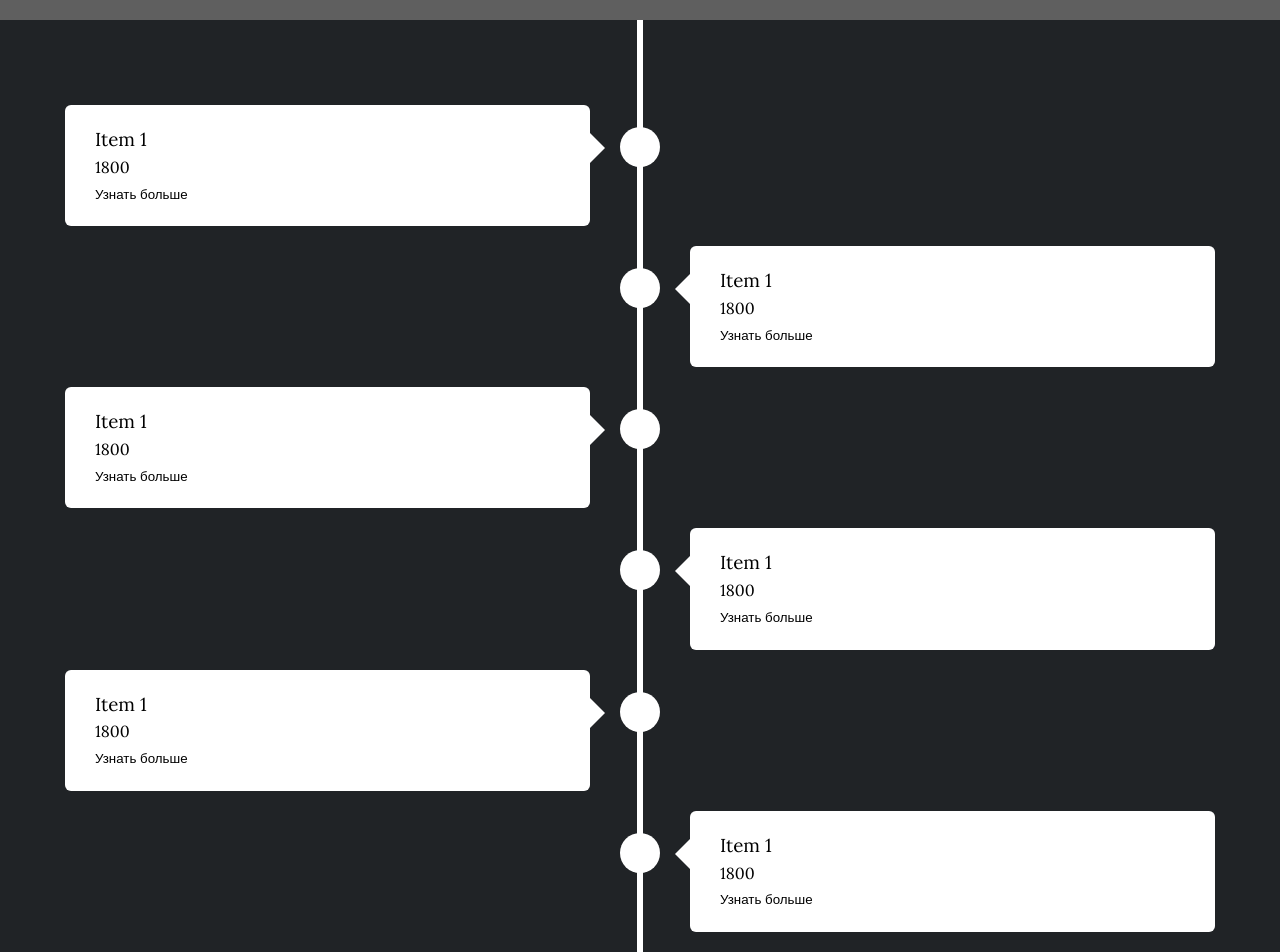
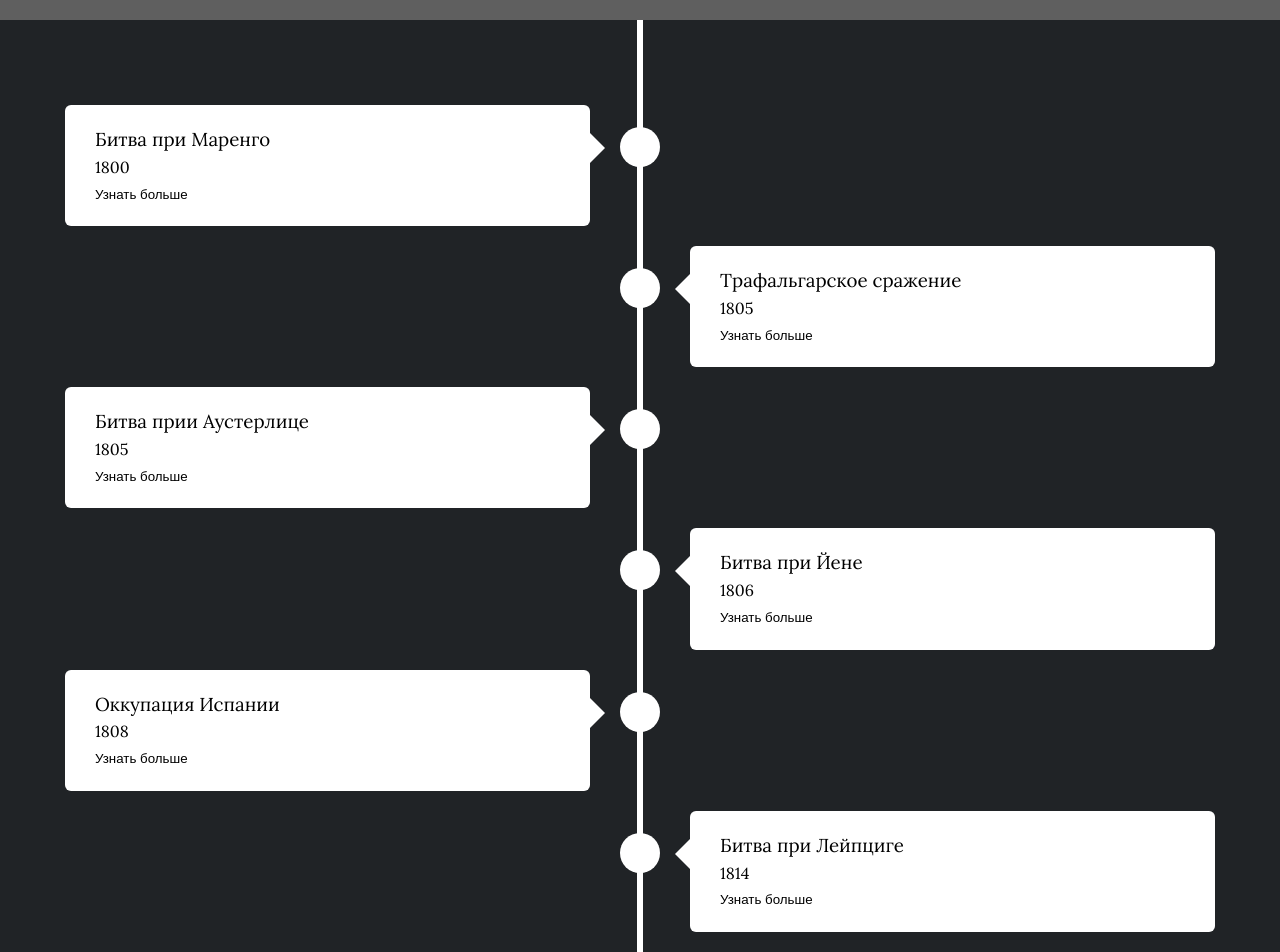
Before and after one commit to IlyaAlikin/Napoleon, a Vue app: page /timeline in a window 1280 px wide. Shown: the part 780-1732 px from the top of the page. Built offline with nearby package versions, Linux system fonts and the light colour scheme; grey boxes are pictures that could not be loaded.

Commit message:
added text and stylized modal

```diff
--- a/src/assets/main.css
+++ b/src/assets/main.css
@@ -135,6 +135,15 @@ html {
   gap: 15px;
 }
 
+.swiper-pagination {
+  position: relative !important;
+}
+
+.swiper-pagination-bullet {
+  text-align: center;
+  background: var(--blue-color) !important;
+}
+
 @media (max-width: 568px) {
   .full-screen__title span {
     font-size: clamp(21px, 6vw, 84px);
--- a/src/components/BaseModal.vue
+++ b/src/components/BaseModal.vue
@@ -3,23 +3,49 @@
     <div class="modal__link" @click="modalClose()"></div>
     <div class="modal__content">
       <div class="modal__close" @click="modalClose()">Закрыть</div>
-      <div class="modal__img">
-        <slot name="img"></slot>
-      </div>
       <h2 class="modal__title">
         {{ title }}
       </h2>
+      <div class="modal__wrapper">
+        <div v-if="images">
+          <swiper
+            :slides-per-view="1"
+            :space-between="10"
+            :modules="modules"
+            :pagination="{
+              clickable: true,
+            }"
+            class="modal__slider"
+          >
+            <swiper-slide v-for="image in images">
+              <img :src="image" alt="" />
+            </swiper-slide>
+          </swiper>
+        </div>
+        <p class="modal__description">
+          {{ description }}
+        </p>
+      </div>
     </div>
   </div>
 </template>
 
 <script setup>
 import { ref, getCurrentInstance, onMounted } from "vue";
+import { Swiper, SwiperSlide } from "swiper/vue";
+import { Pagination } from "swiper/modules";
+
+import "swiper/css";
+import "swiper/css/pagination";
+
+const modules = [Pagination];
 
 const modal = ref(null);
 
 const props = defineProps({
   title: String,
+  description: String,
+  images: Array,
 });
 
 onMounted(() => {
@@ -74,11 +100,30 @@ const modalClose = () => {
   text-align: center;
   font-weight: 400;
   font-size: 22px;
-  margin-bottom: 50px;
+  margin-bottom: 20px;
 }
 
 .modal__title:has(.for-applicants__modal-title) {
   margin: 20px 0px;
+}
+
+.modal__wrapper {
+  display: flex;
+  flex-direction: column;
+  gap: 20px;
+  align-items: center;
+}
+.modal__slider {
+}
+.modal__description {
+}
+
+.modal__slider {
+  max-width: 360px;
+}
+
+.modal__slider img {
+  max-width: 360px;
 }
 
 .modal__btns {
@@ -102,6 +147,14 @@ const modalClose = () => {
   -ms-user-select: none;
 }
 
+.modal__close {
+  text-align: right;
+}
+
+.modal__description {
+  font-size: 16px;
+}
+
 /* .modal__btn_yellow {
   background: var(--main-color);
 }
--- a/src/data/data.json
+++ b/src/data/data.json
@@ -2,50 +2,51 @@
   "items": [
     {
       "id": 1,
-      "name": "Item 1",
+      "name": "Битва при Маренго",
       "year": 1800,
-      "description": "Item 1 description"
+      "description": "Битва при Маренго произошла в тысяча восемьсотом году, где мой корпус столкнулся с армией австрийского генерала Меласа. На полях Маренго, узких и покрытых пылью, мы вели ожесточенный бой. Французские гренадеры сражались плечом к плечу, пока огонь не сделал их кровавыми тенями на поле битвы. Артиллерия раскатывала свои ужасающие громовые песни, разрывая ряды противника. Несмотря на численное превосходство австрийцев, наши войска блестяще использовали тактику маневра и контратаки. Под моим руководством наши отряды разрушили линию противника, вынуждая их отступить. Битва при Маренго стала вехой в истории военного искусства, подтверждением моей неоспоримой гениальности в тактике и стратегии."
     },
     {
       "id": 2,
-      "name": "Item 1",
-      "year": 1800,
-      "description": "Item 1 description"
+      "name": "Трафальгарское сражение",
+      "year": 1805,
+      "description": "Я вспоминаю Трафальгарское сражение с жалостью в сердце. Это был 1805 год, когда моя великая армия столкнулась с флотом адмирала Нельсона. Туманным утром, под голубым небом, французские и испанские корабли вступили в смертельный танец с английским флотом. Шум морского прибоя смешивался с ревом орудий, а паруса трещали под ударами ветра и ядер.Адмирал Нельсон, хитрый и опытный воин, расположил свои суда в стройную линию, умело используя ветер и огонь. Несмотря на мужество и отвагу моих моряков, численное превосходство англичан и их ловкие тактические ходы принесли им победу. Многие наши корабли были поверженыНесмотря на этот удар, великая Франция продолжила свой путь к величию. Это сражение стало напоминанием о том, что путь к победе часто тернист и требует постоянной борьбы ",
+      "images": ["/img/Crowned.jpeg", "/img/Crowned.jpeg", "/img/Crowned.jpeg"]
     },
     {
       "id": 3,
-      "name": "Item 1",
-      "year": 1800,
+      "name": "Битва прии Аустерлице",
+      "year": 1805,
       "description": "Item 1 description"
     },
     {
       "id": 4,
-      "name": "Item 1",
-      "year": 1800,
+      "name": "Битва при Йене",
+      "year": 1806,
       "description": "Item 1 description"
     },
     {
       "id": 5,
-      "name": "Item 1",
-      "year": 1800,
+      "name": "Оккупация Испании",
+      "year": 1808,
       "description": "Item 1 description"
     },
     {
       "id": 6,
-      "name": "Item 1",
-      "year": 1800,
+      "name": "Битва при Лейпциге",
+      "year": 1814,
       "description": "Item 1 description"
     },
     {
       "id": 7,
-      "name": "Item 1",
-      "year": 1800,
+      "name": "Бородинское сражение",
+      "year": 1812,
       "description": "Item 1 description"
     },
     {
       "id": 8,
-      "name": "Item 1",
-      "year": 1800,
+      "name": "Битва при Ватерлоо",
+      "year": 1815,
       "description": "Item 1 description"
     },
     {
--- a/src/pages/Timeline.vue
+++ b/src/pages/Timeline.vue
@@ -34,6 +34,8 @@
       v-show="showModal"
       @opening-request="modalOpen"
       :title="getData().name"
+      :description="getData().description"
+      :images="getData().images"
     >
     </BaseModal>
   </div>
```
Also changed, not shown: src/assets/logo.svg (deleted).
